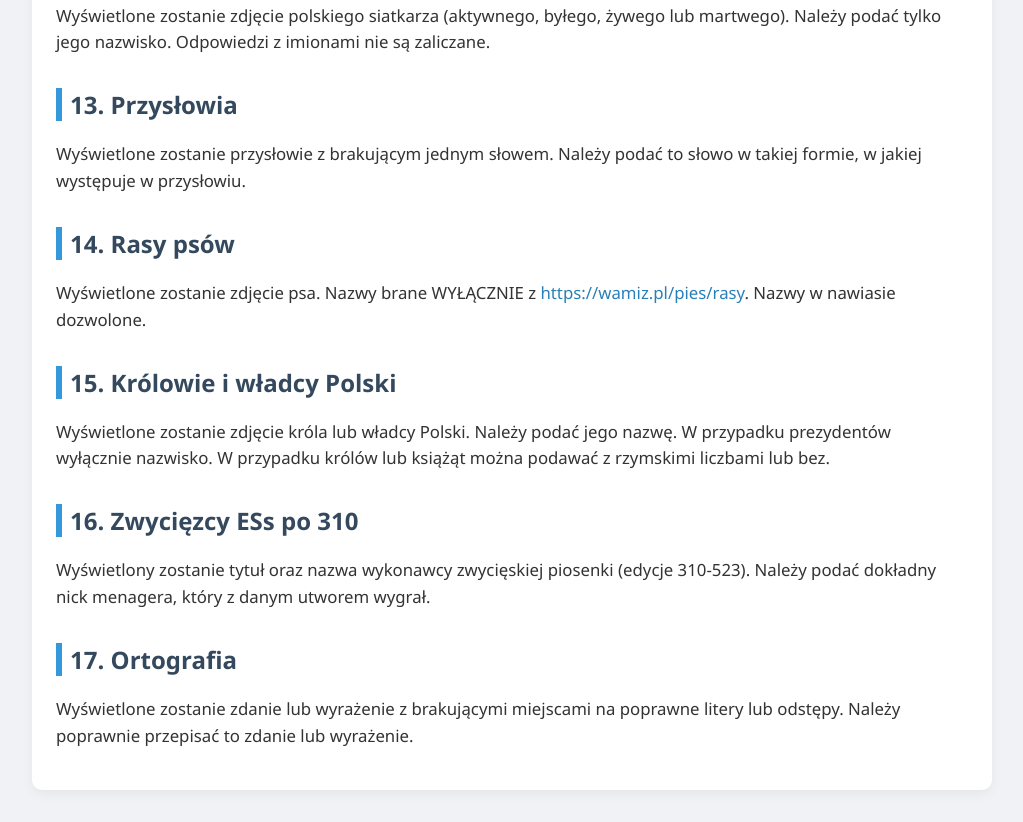
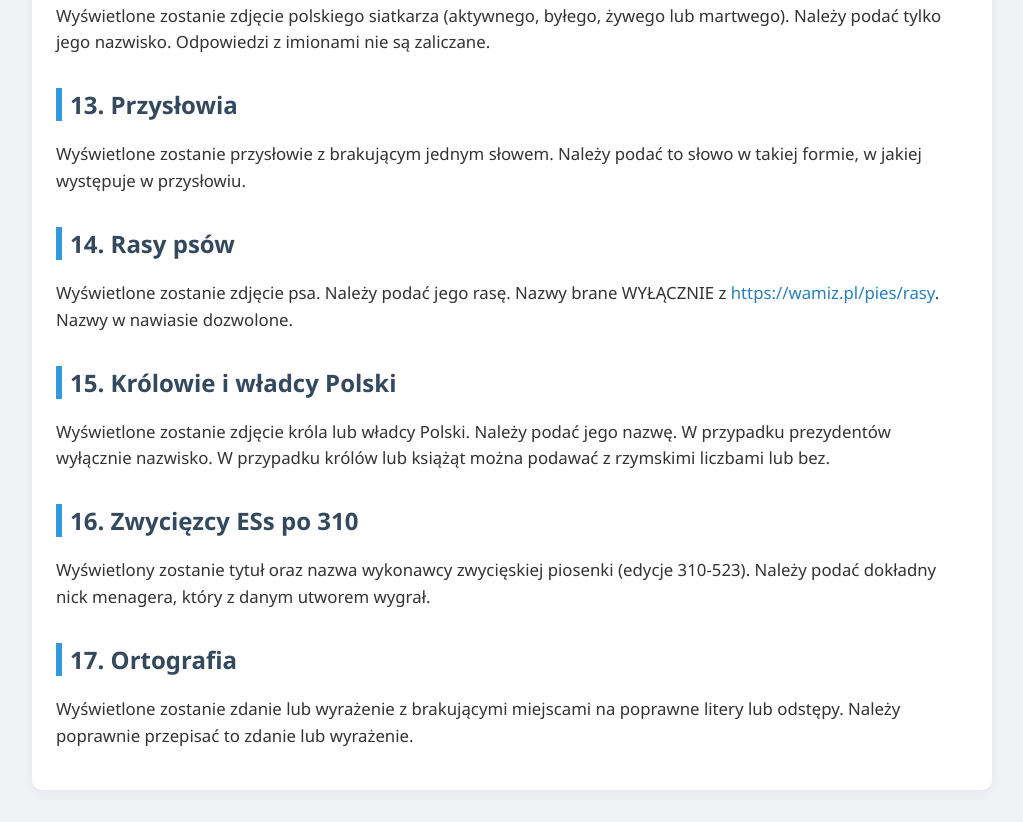
Before and after one commit to JakubDomaradzki/floor_zasady, a plain HTML site: page kategorie.html in a window 1280 px wide. Shown: the part 1786-2608 px from the top of the page, without its empty margins (128-1151 px from the left). Drawn offline with Linux system fonts and the light colour scheme.

Commit message:
Update kategorie.html

```diff
--- a/kategorie.html
+++ b/kategorie.html
@@ -101,7 +101,7 @@
     <p>Wyświetlone zostanie przysłowie z brakującym jednym słowem. Należy podać to słowo w takiej formie, w jakiej występuje w przysłowiu.</p>
 
     <h2>14. Rasy psów</h2>
-    <p>Wyświetlone zostanie zdjęcie psa. Nazwy brane WYŁĄCZNIE z <a href="https://wamiz.pl/pies/rasy" target="_blank">https://wamiz.pl/pies/rasy</a>. Nazwy w nawiasie dozwolone.</p>
+    <p>Wyświetlone zostanie zdjęcie psa. Należy podać jego rasę. Nazwy brane WYŁĄCZNIE z <a href="https://wamiz.pl/pies/rasy" target="_blank">https://wamiz.pl/pies/rasy</a>. Nazwy w nawiasie dozwolone.</p>
 
     <h2>15. Królowie i władcy Polski</h2>
     <p>Wyświetlone zostanie zdjęcie króla lub władcy Polski. Należy podać jego nazwę. W przypadku prezydentów wyłącznie nazwisko. W przypadku królów lub książąt można podawać z rzymskimi liczbami lub bez.</p>
```
